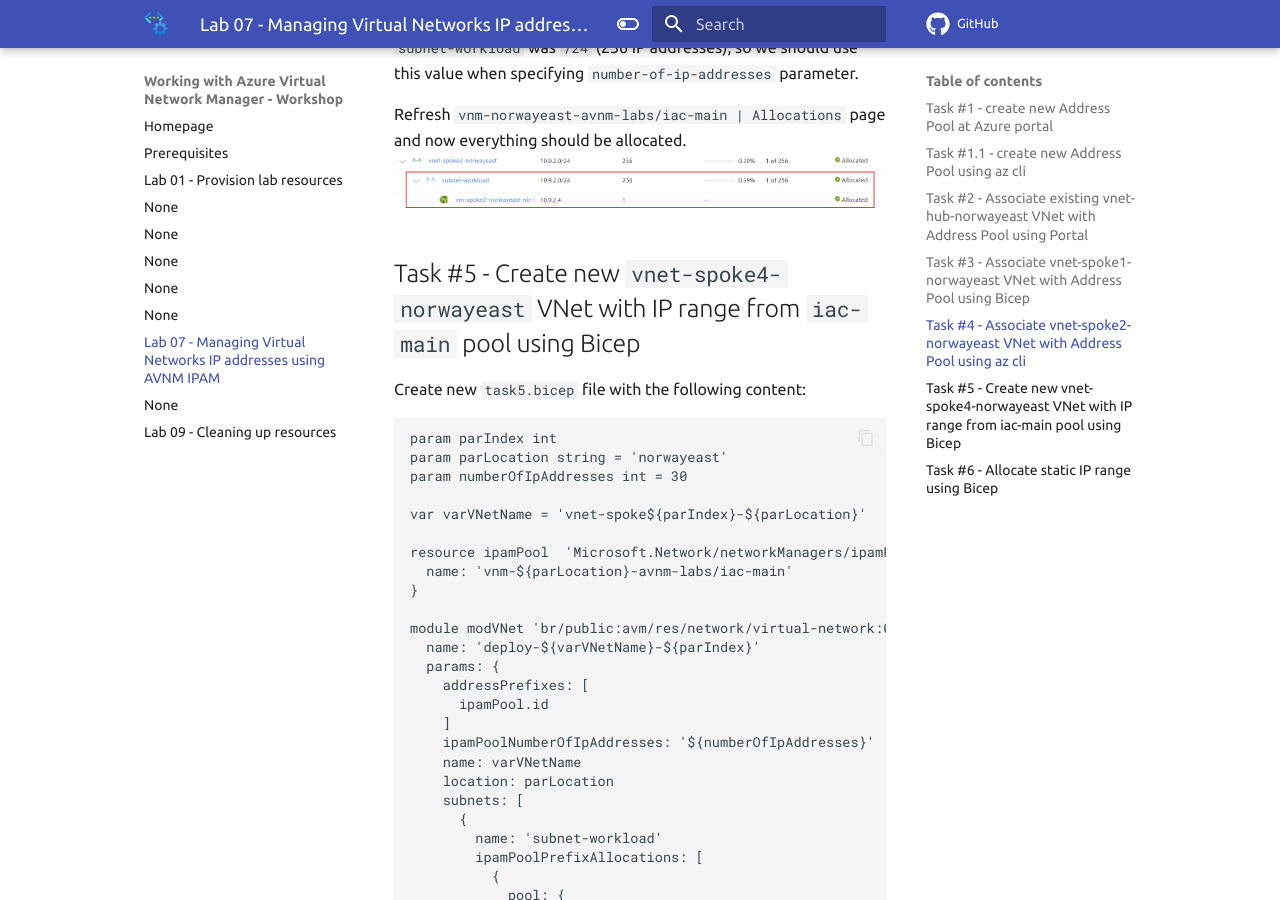
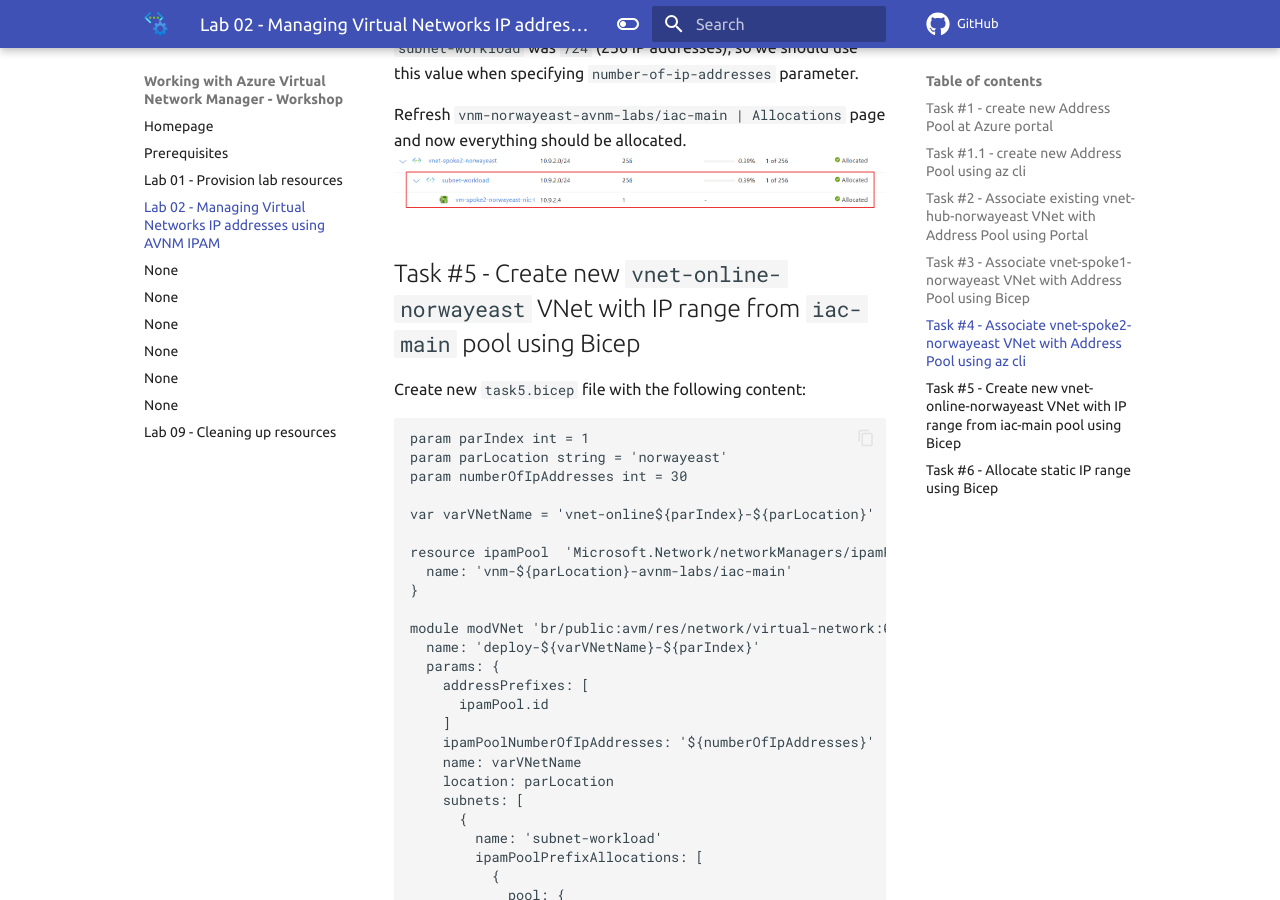
Before and after one commit to iac-oslo/avnm-labs, an MkDocs documentation site: the page built from docs/labs/lab-02/index.md, in a window 1280 px wide and 900 px high, scrolled down 6848 px. Built offline with MkDocs 1.6.1 and Material for MkDocs 9.7.7, drawn with Linux system fonts in a browser that asks for light colours; comment, search, counter and statistics services are not loaded; some of the changed text lies outside the part shown.

````diff
--- a/docs/labs/lab-07/index.md
+++ b/docs/labs/lab-02/index.md
@@ -1,4 +1,4 @@
-# lab-07 - Managing Virtual Networks IP addresses using AVNM IPAM
+# lab-02 - Managing Virtual Networks IP addresses using AVNM IPAM
 
 Before we start working with IP Address Management, we need to create new Address Pool in our Virtual Network Manager. This Address Pool will be used to manage IP addresses of our virtual networks.
 
@@ -159,16 +159,16 @@
 ![Associate VNet form](../../assets/images/lab-07/associate-vnet-4.png)
 
 
-## Task #5 - Create new  `vnet-spoke4-norwayeast` VNet with IP range from `iac-main` pool using Bicep
+## Task #5 - Create new  `vnet-online-norwayeast` VNet with IP range from `iac-main` pool using Bicep
 
 Create new `task5.bicep` file with the following content:
 
 ```bicep
-param parIndex int
+param parIndex int = 1
 param parLocation string = 'norwayeast'
 param numberOfIpAddresses int = 30
 
-var varVNetName = 'vnet-spoke${parIndex}-${parLocation}'
+var varVNetName = 'vnet-online${parIndex}-${parLocation}'
 
 resource ipamPool  'Microsoft.Network/networkManagers/ipamPools@2024-07-01' existing = {
   name: 'vnm-${parLocation}-avnm-labs/iac-main'
--- a/mkdocs.yml
+++ b/mkdocs.yml
@@ -6,12 +6,12 @@
   - Homepage: index.md
   - Prerequisites: prerequisites.md
   - Lab 01 - Provision lab resources: labs/lab-01/index.md
-  - Lab 02 - Segmenting virtual networks with Network Groups
-  - Lab 03 - Implementing hub-and-spoke network topology with AVNM
-  - Lab 04 - Implementing mesh network topology with AVNM
-  - Lab 05 - Secure virtual networks using AVNM rule-set
-  - Lab 06 - Routing spoke-to-spoke traffic via Azure Firewall
-  - Lab 07 - Managing Virtual Networks IP addresses using AVNM IPAM: labs/lab-07/index.md
+  - Lab 02 - Managing Virtual Networks IP addresses using AVNM IPAM: labs/lab-02/index.md
+  - Lab 03 - Segmenting virtual networks with Network Groups
+  - Lab 04 - Implementing hub-and-spoke network topology with AVNM
+  - Lab 05 - Implementing mesh network topology with AVNM
+  - Lab 06 - Secure virtual networks using AVNM rule-set
+  - Lab 07 - Routing spoke-to-spoke traffic via Azure Firewall
   - Lab-08 - Verifying connectivity between spokes
   - Lab 09 - Cleaning up resources: labs/lab-09/index.md
 theme:
````
Also changed, not shown: other parts of docs/labs/lab-02/index.md (+1 -2 lines), docs/index.md (+7 -7 lines), 1 other file.
